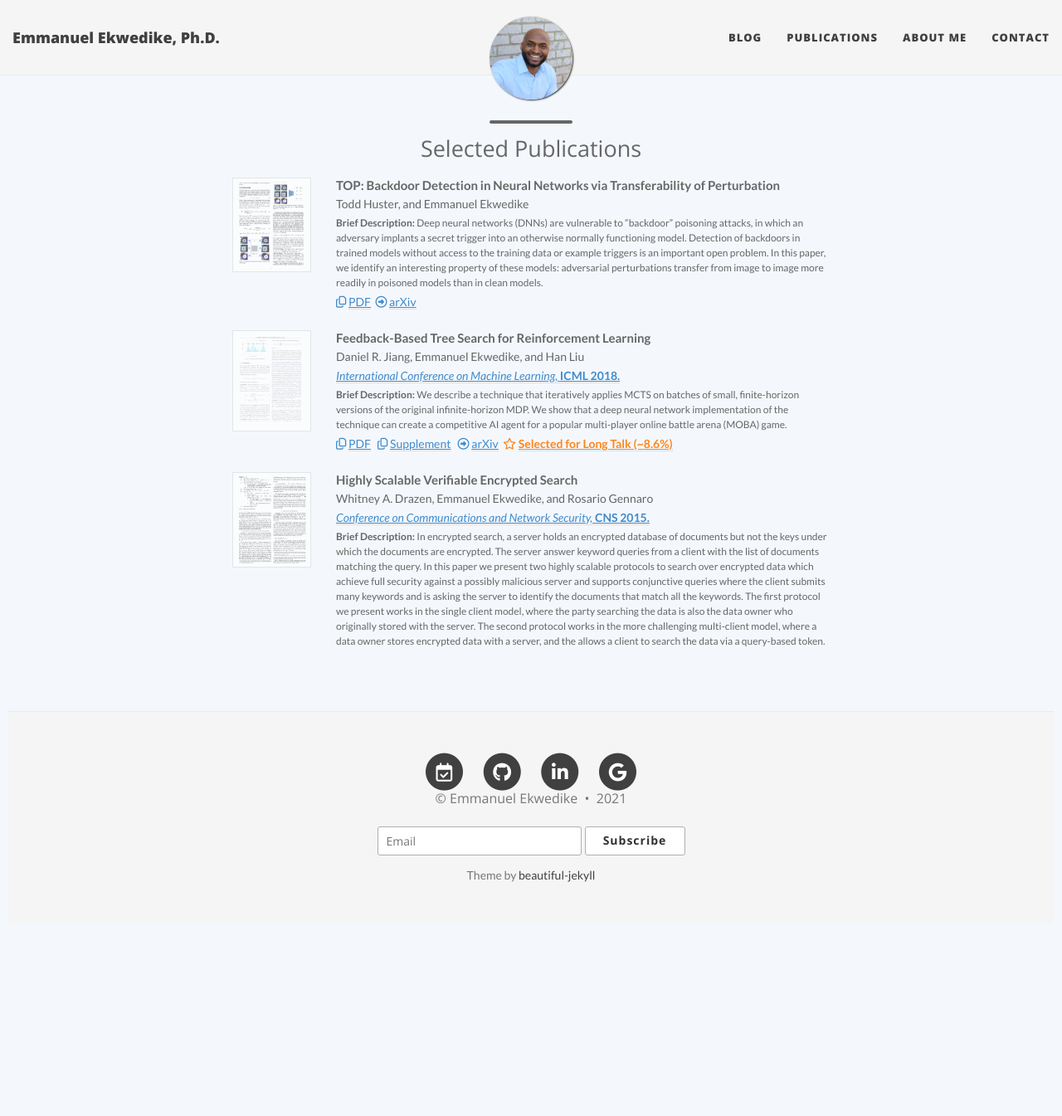
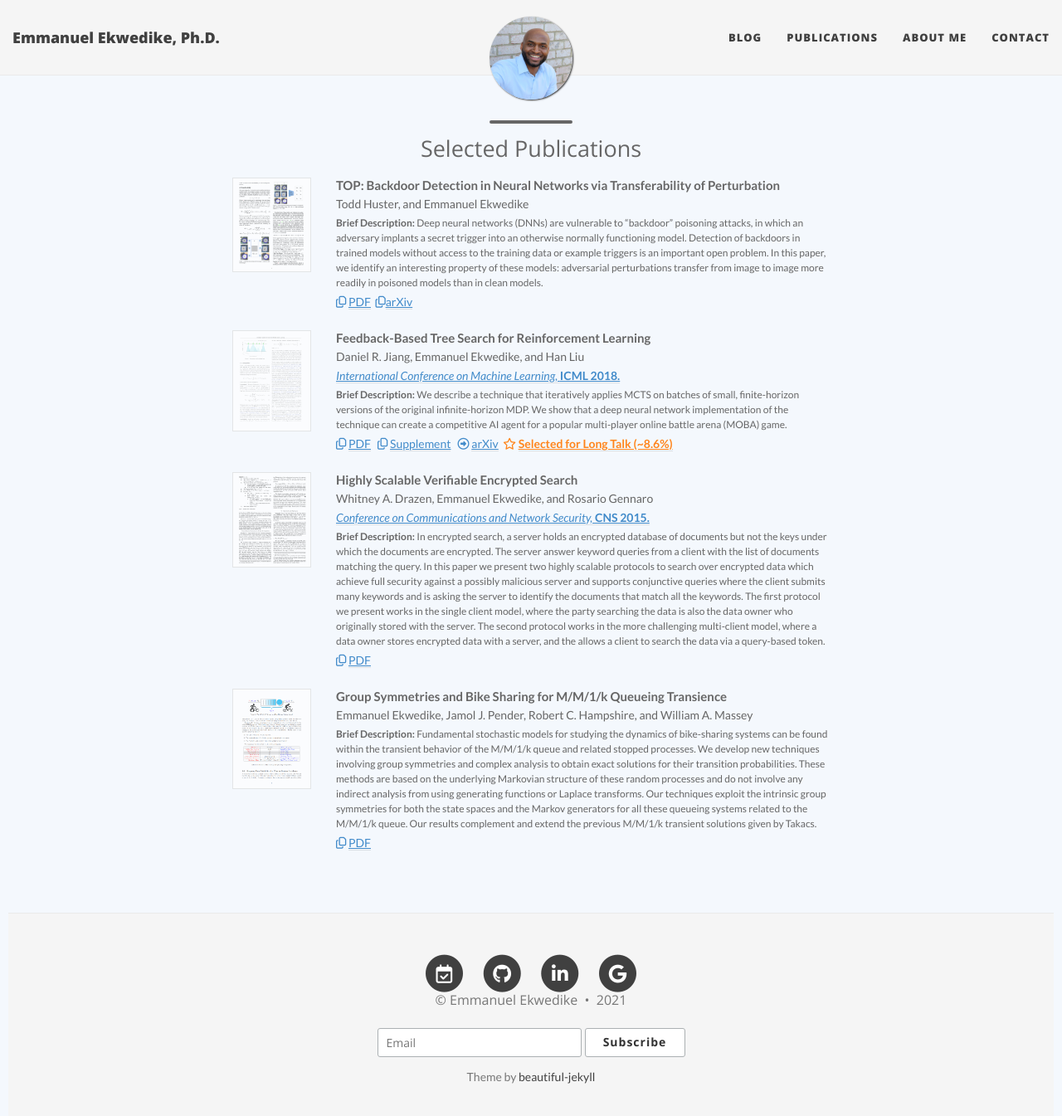
Before and after one commit to eekwedike/eekwedike.github.io, a Jekyll site: the page built from publications.html, in a window 1280 px wide and 1367 px high. Shown: the top 1345 px of the window at 83% size. Built offline with Jekyll 4.4.1, drawn with Linux system fonts in a browser that asks for light colours; nearby versions of some CDN libraries; a style sheet for code colours, icons or effects is not loaded.

Commit message:
add publication

```diff
--- a/publications.html
+++ b/publications.html
@@ -23,7 +23,7 @@ js: "https://kit.fontawesome.com/cd0ee4c1dc.js"
             <p class="publication-title">TOP: Backdoor Detection in Neural Networks via Transferability of Perturbation</p>
             <p class="publication-authors">Todd Huster, and Emmanuel Ekwedike</p>
             <p class="publication-description"><b>Brief Description:</b> Deep neural networks (DNNs) are vulnerable to “backdoor” poisoning attacks, in which an adversary implants a secret trigger into an otherwise normally functioning model. Detection of backdoors in trained models without access to the training data or example triggers is an important open problem. In this paper, we identify an interesting property of these models: adversarial perturbations transfer from image to image more readily in poisoned models than in clean models. </p>
-            <p class="publication-links"><i class="far fa-copy"></i> <a target="_blank" href="https://arxiv.org/pdf/2103.10274">PDF</a> &nbsp;<i class="far fa-arrow-alt-circle-right "></i> <a target="_blank" href="https://arxiv.org/abs/2103.10274">arXiv</a></p>
+            <p class="publication-links"><i class="far fa-copy"></i> <a target="_blank" href="https://arxiv.org/pdf/2103.10274">PDF</a> &nbsp;<i class="far fa-copy"></i><a target="_blank" href="https://arxiv.org/abs/2103.10274">arXiv</a></p>
         </div>
     </div>
     <!-- End Publication -->
@@ -61,8 +61,26 @@ js: "https://kit.fontawesome.com/cd0ee4c1dc.js"
             <p class="publication-authors">Whitney A. Drazen, Emmanuel Ekwedike, and Rosario Gennaro</p>
             <p class="publication-journal"><a target="_blank" href="https://ieeexplore.ieee.org/document/7346862" ><span style="font-weight:normal; font-style:italic;">Conference on Communications and Network Security, </span>CNS 2015.</a></p>
             <p class="publication-description"><b>Brief Description:</b> In encrypted search, a server holds an encrypted database of documents but not the keys under which the documents are encrypted. The server answer keyword queries from a client with the list of documents matching the query. In this paper we present two highly scalable protocols to search over encrypted data which achieve full security against a possibly malicious server and supports conjunctive queries where the client submits many keywords and is asking the server to identify the documents that match all the keywords. The first protocol we present works in the single client model, where the party searching the data is also the data owner who originally stored with the server. The second protocol works in the more challenging multi-client model, where a data owner stores encrypted data with a server, and the allows a client to search the data via a query-based token.</p>
-            <!-- <p class="publication-links"><i class="far fa-copy"></i> <a href="/files/publications/encrypted_search.pdf" >PDF</a>
-            </p> -->
+            <p class="publication-links"><i class="far fa-copy"></i> <a href="/files/publications/encrypted_search.pdf" >PDF</a>
+            </p>
+        </div>
+    </div>
+    <!-- End Publication -->
+
+
+<!-- Start Publication -->
+    <div class="row publication-row">
+        <div class="col-xs-2">
+            <!-- <a href=""> -->
+                <img src="/img/publications/mm1k-bikeshare.png" class="img-responsive publication-icon" />
+                <div class="overlay"></div>
+            <!-- </a> -->
+        </div>
+        <div class="col-xs-10">
+            <p class="publication-title">Group Symmetries and Bike Sharing for M/M/1/k Queueing Transience</p>
+            <p class="publication-authors">Emmanuel Ekwedike, Jamol J. Pender, Robert C. Hampshire, and William A. Massey</p>
+            <p class="publication-description"><b>Brief Description:</b> Fundamental stochastic models for studying the dynamics of bike-sharing systems can be found within the transient behavior of the M/M/1/k queue and related stopped processes. We develop new techniques involving group symmetries and complex analysis to obtain exact solutions for their transition probabilities. These methods are based on the underlying Markovian structure of these random processes and do not involve any indirect analysis from using generating functions or Laplace transforms. Our techniques exploit the intrinsic group symmetries for both the state spaces and the Markov generators for all these queueing systems related to the M/M/1/k queue. Our results complement and extend the previous M/M/1/k transient solutions given by Takacs. </p>
+            <p class="publication-links"><i class="far fa-copy"></i> <a target="_blank" href="/files/publications/MM1K-2-bikeshare.pdf">PDF</a> </p>
         </div>
     </div>
     <!-- End Publication -->
```
Also changed, not shown: img/publications/mm1k-bikeshare.png (added), 2 other files.
